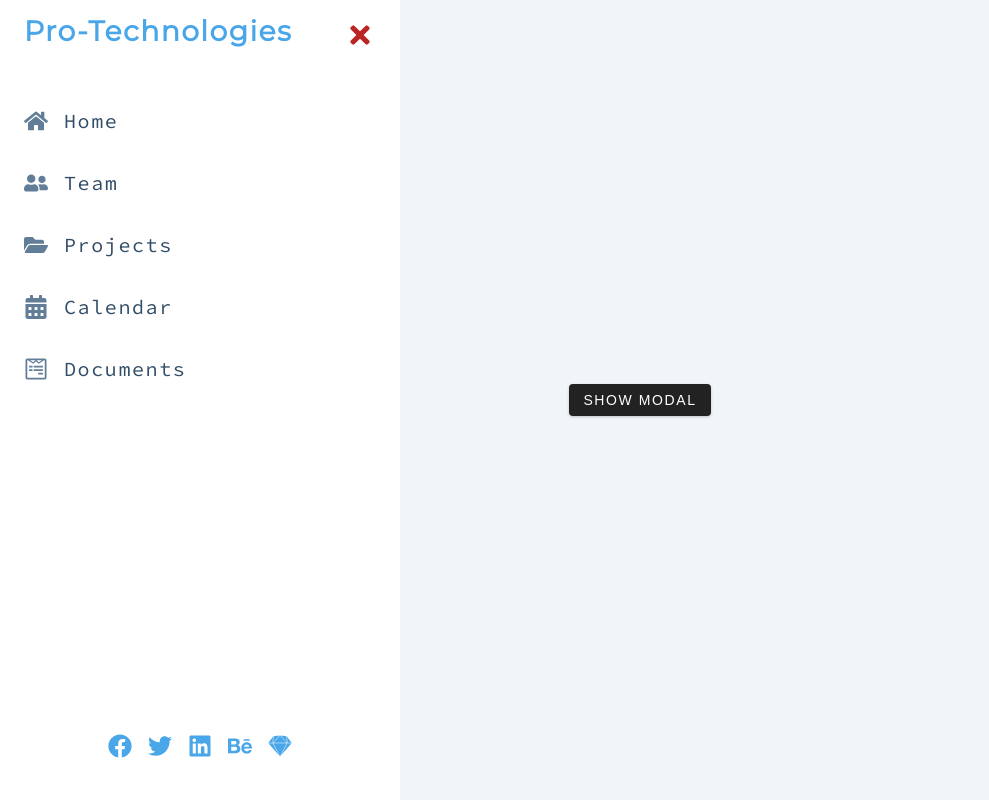
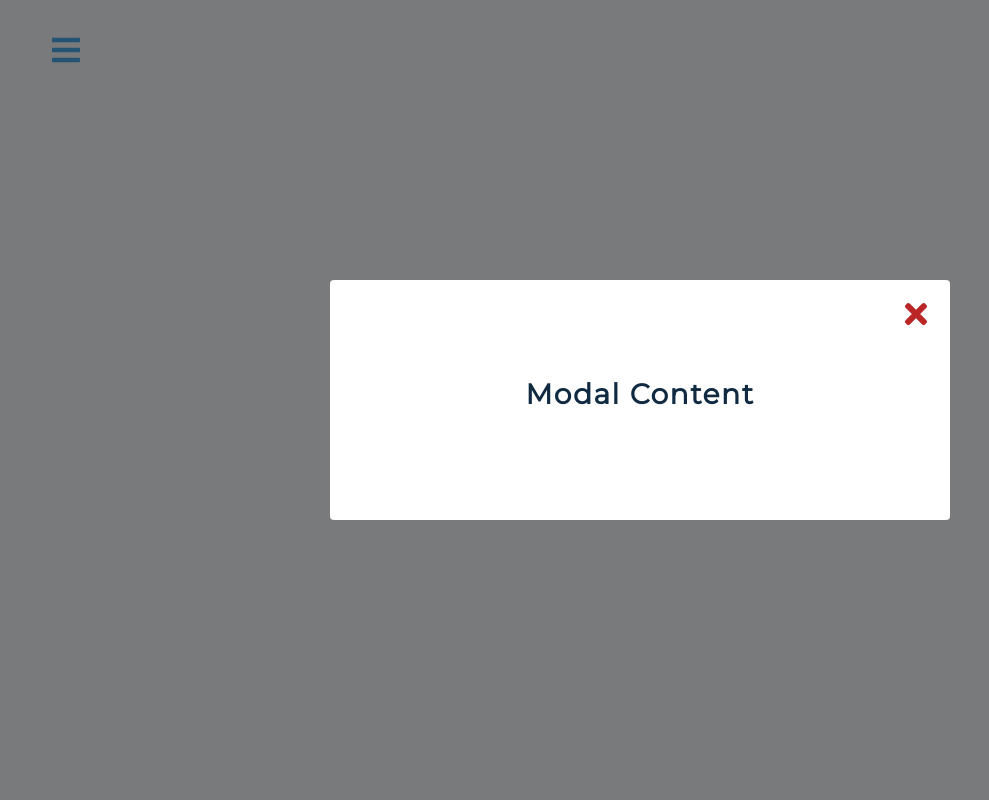
Before and after one commit to MAbdurahman/reactjs-sidebar, a React (Create React App) app: page / in a window 1280 px wide. Both pictures are taken after a click on the button "SHOW MODAL". Shown: the whole page, without its empty margins (0-989 px from the left). Built offline with nearby package versions, Linux system fonts and the light colour scheme.

Commit message:
Complete reactjs-sidebar

```diff
--- a/src/components/modal/Modal.jsx
+++ b/src/components/modal/Modal.jsx
@@ -3,11 +3,16 @@ import { useGlobalContext } from './../../utils/context';
 import { FaTimes } from 'react-icons/fa';
 
 export default function Modal() {
+   const { isModalOpen, closeModal } = useGlobalContext();
 	return (
-		<div className={`modal-overlay `}>
+		<div
+			className={`${
+				isModalOpen ? 'modal-overlay show-modal' : 'modal-overlay'
+			}`}
+		>
 			<div className='modal-container'>
 				<h3>modal content</h3>
-				<button className='close-modal-btn'>
+				<button className='close-modal-btn' onClick={closeModal}>
 					<FaTimes />
 				</button>
 			</div>
--- a/src/components/sidebar/Sidebar.jsx
+++ b/src/components/sidebar/Sidebar.jsx
@@ -1,19 +1,18 @@
-import React from 'react'
+import React from 'react';
 import { FaTimes } from 'react-icons/fa';
 import { useGlobalContext } from './../../utils/context';
-import { social, links } from './../../utils/data'
-import logo from './../../img/logo.svg'
+import { social, links } from './../../utils/data';
 
 export default function Sidebar() {
-   return (
+	const { isSidebarOpen, closeSidebar } = useGlobalContext();
+	return (
 		<aside
-			className={`sidebar show-sidebar`}
+			className={`${isSidebarOpen ? 'sidebar show-sidebar' : 'sidebar'}`}
 		>
 			<div className='sidebar-header'>
-				{/* <img src={logo} className='logo' alt='pro-tech' width='250px' height='auto'/>  */}
-            <h3 className='logo-brand'>Pro-Technologies</h3>
+				<h3 className='logo-brand'>Pro-Technologies</h3>
 
-				<button className='close-btn'>
+				<button className='close-btn' onClick={closeSidebar}>
 					<FaTimes />
 				</button>
 			</div>
--- a/src/pages/home/HomePage.jsx
+++ b/src/pages/home/HomePage.jsx
@@ -3,14 +3,14 @@ import { FaBars } from 'react-icons/fa';
 import { useGlobalContext } from './../../utils/context';
 
 export default function HomePage() {
-   const data = useGlobalContext();
-   console.log(data)
+   const { openSidebar, openModal } = useGlobalContext();
+
    return (
 		<main>
-			<button className='sidebar-toggle'>
+			<button onClick={openSidebar} className='sidebar-toggle'>
 				<FaBars />
 			</button>
-			<button className='btn'>
+			<button onClick={openModal} className='btn'>
 				show modal
 			</button>
 		</main>
```
